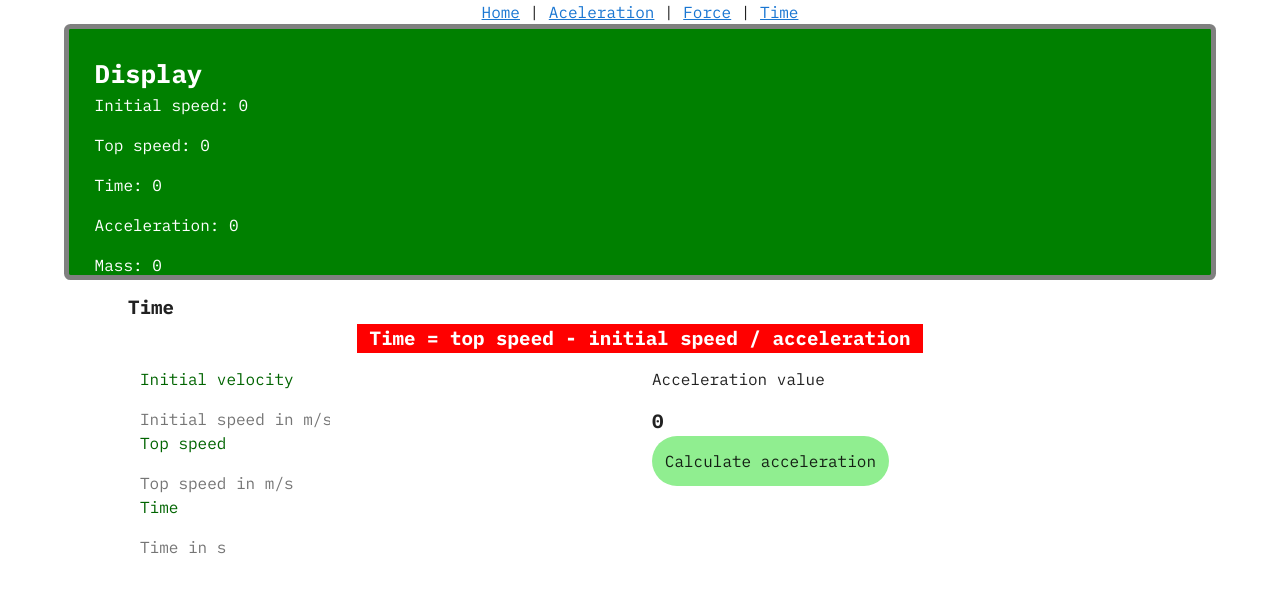
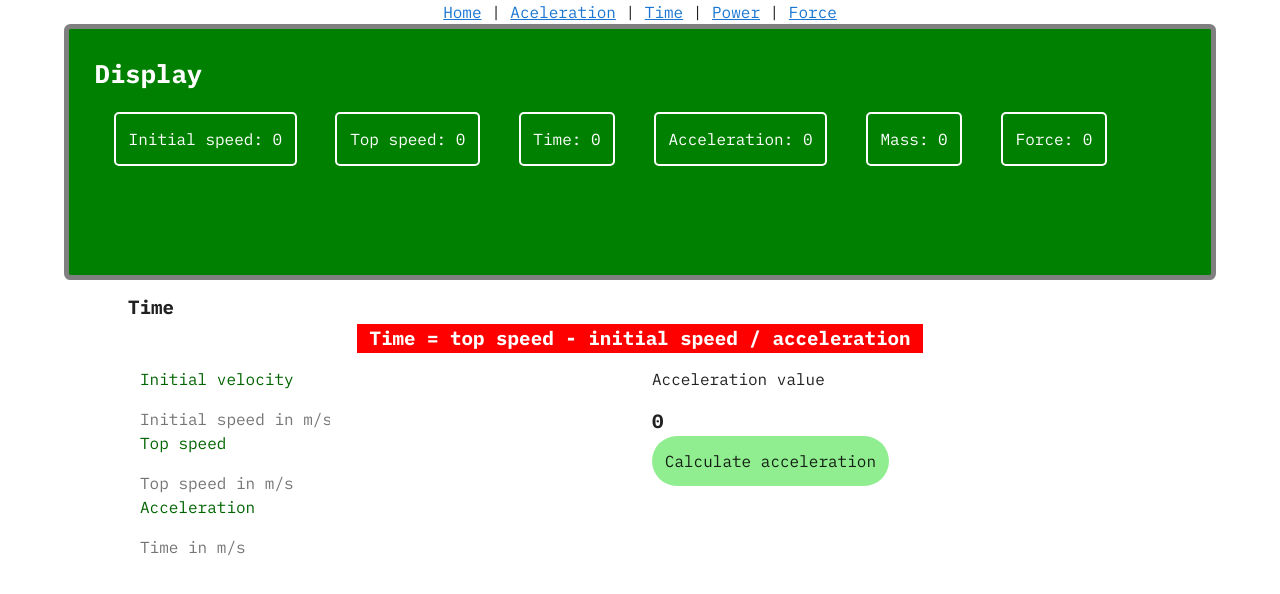
Before and after one commit to FedeSca001/Calculator-Functions, a Vue app: page /time in a window 1280 px wide. Shown: the top 594 px of the page. Built offline with nearby package versions, Linux system fonts and the light colour scheme.

Commit message:
add time

```diff
--- a/src/components/Display.vue
+++ b/src/components/Display.vue
@@ -1,13 +1,15 @@
 <template>
-  <div class="displayContainter">
+  <section class="displayContainter">
     <h2>Display</h2>
+    <div class="flexContain">
     <p>Initial speed: {{initSpeed}}</p>
     <p>Top speed: {{topSpeed}}</p>
     <p>Time: {{time}}</p>
     <p>Acceleration: {{acceleration}}</p>
     <p>Mass: {{mass}}</p>
     <p>Force: {{force}}</p>
-  </div>
+    </div>
+  </section>
 </template>
 
 <script>
@@ -36,4 +38,13 @@ export default {
 h2{
   font-size: 2vw;
 }
+p{
+  border: 2.5px solid white;
+  border-radius: 5px;
+  margin: 1.5vw;
+  padding: 1vw;
+}
+.flexContain{
+  display: flex;
+}
 </style>
--- a/src/components/navBar.vue
+++ b/src/components/navBar.vue
@@ -2,8 +2,9 @@
     <section class="containSections">
         <router-link to="/">Home</router-link> |
         <router-link to="/aceleration">Aceleration</router-link> |
-        <router-link to="/force">Force</router-link> |
-        <router-link to="/time">Time</router-link>
+        <router-link to="/time">Time</router-link> |
+        <router-link to="/power">Power</router-link> |
+        <router-link to="/force">Force</router-link>
     </section>
 </template>
 
--- a/src/router/index.js
+++ b/src/router/index.js
@@ -24,6 +24,11 @@ const routes = [
     path: '/force',
     name: 'force-comp',
     component: () => import('@/views/Force.vue')
+  },
+  {
+    path: '/power',
+    name: 'power-comp',
+    component: ()=> import ('@/views/Power.vue')
   }
 ]
 
--- a/src/store/index.js
+++ b/src/store/index.js
@@ -21,6 +21,9 @@ export default new Vuex.Store({
     calculateForce (state) {
       state.force = state.mass * state.acceleration
     },
+    calculateTime (state){
+      state.time = (state.topSpeed - state.initSpeed)/ state.acceleration
+    },
     setTime(state,n){
       state.time = n
     },
--- /dev/null
+++ b/src/views/Power.vue
@@ -0,0 +1,13 @@
+<template>
+  <p>calculate power</p>
+</template>
+
+<script>
+export default {
+    name: 'power-comp'
+}
+</script>
+
+<style>
+
+</style>
--- a/src/views/Time.vue
+++ b/src/views/Time.vue
@@ -8,13 +8,13 @@
         <input type="number" placeholder="Initial speed in m/s" @change="(e)=>{setInitSpeed(e.target.value)}">
         <p>Top speed</p>
         <input type="number" placeholder="Top speed in m/s" @change="(e)=>{setTopSpeed(e.target.value)}">
-        <p>Time</p>
-        <input type="number" placeholder="Time in s" @change="(e)=>{setTime(e.target.value)}">
+        <p>Acceleration</p>
+        <input type="number" placeholder="Time in m/s" @change="(e)=>{setAcceleration(e.target.value)}">
       </v-col>
       <v-col cols="6">
         <p>Acceleration value</p>
         <h3>{{acceleration}}</h3>
-        <button @click="calculateAcceleration"
+        <button @click="calculateTime"
           class="buttonCalculate">
             Calculate acceleration
         </button>
@@ -29,7 +29,7 @@ export default {
     name:'time-comp',
     methods: {
     ...mapMutations([
-      'calculateAcceleration', 'setTime','setTopSpeed','setInitSpeed'
+      'calculateTime', 'setAcceleration','setTopSpeed','setInitSpeed'
     ])
     },
     computed: {
```
